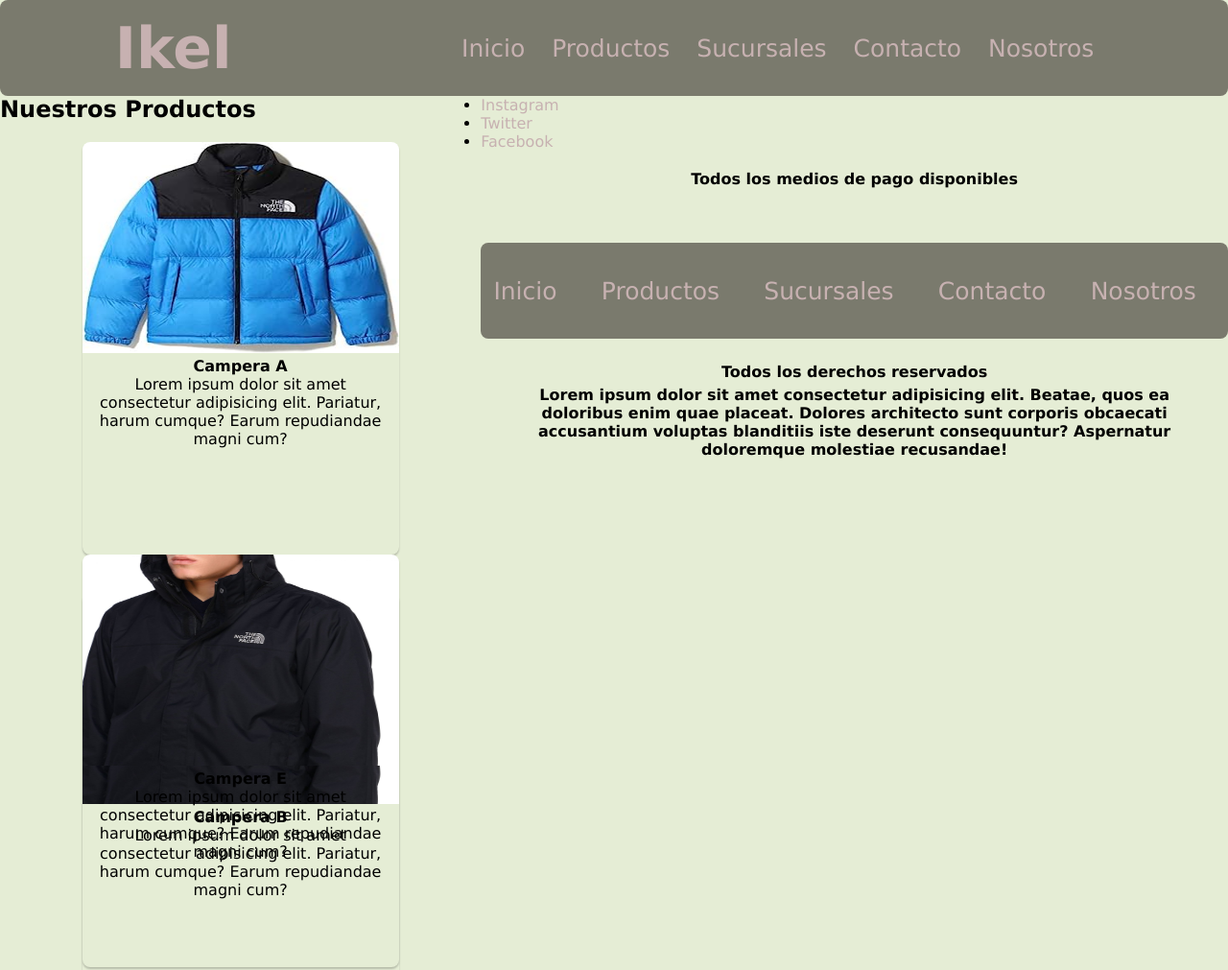
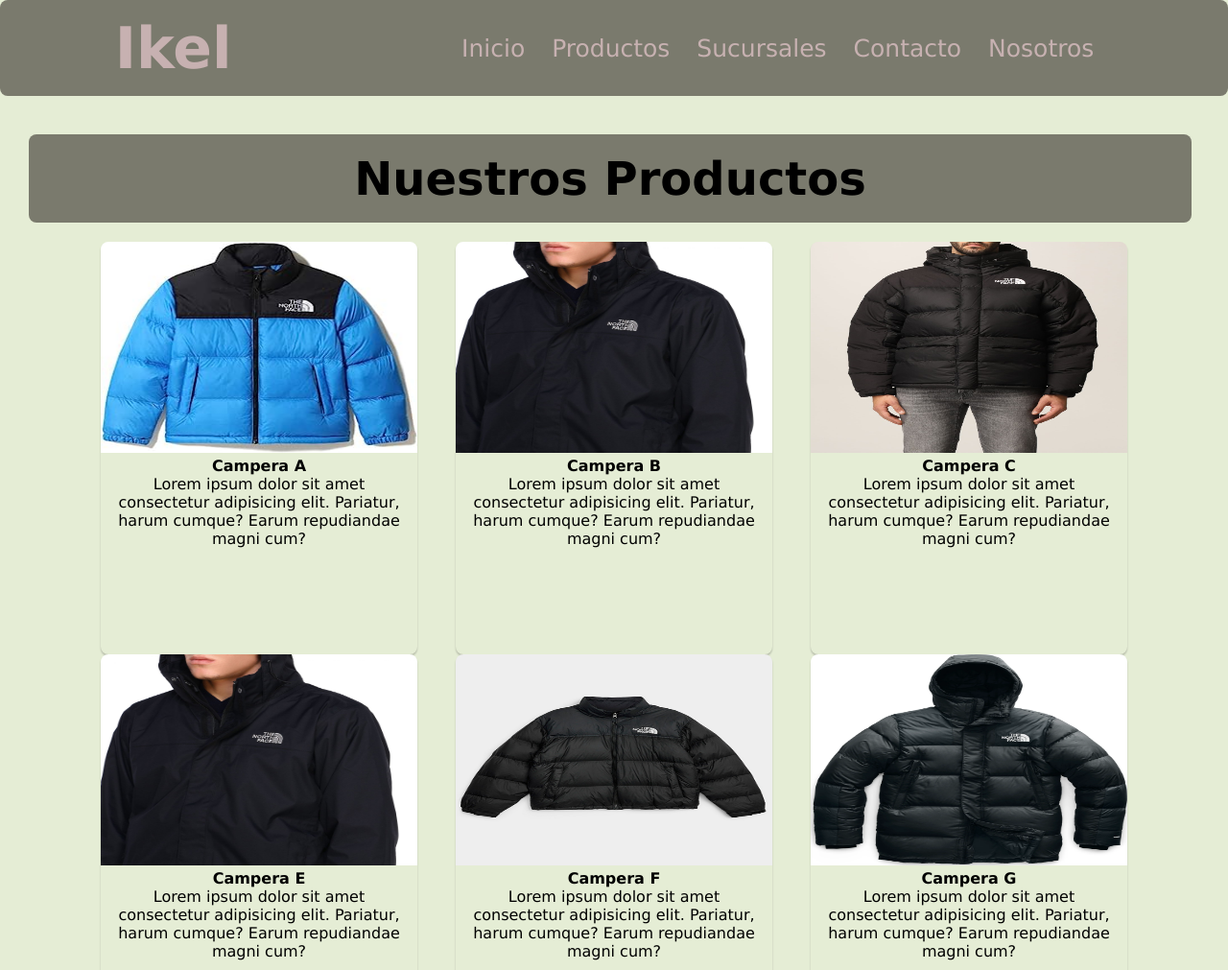
Before and after one commit to Hernanm13/PF-Munoz-Diaz, a plain HTML site: page Pages/Productos.html in a window 1280 px wide. Shown: the top 1011 px of the page at 96% size. Drawn offline with Linux system fonts and the light colour scheme; files whose address does not match are found by name.

Commit message:
Aplicando CSS a Productos

```diff
--- a/CSS/Style.CSS
+++ b/CSS/Style.CSS
@@ -2,9 +2,12 @@
     margin: 0;
     padding: 0;
 }
-Body {
+body {
     font-family: 'Lucida Sans', 'Lucida Sans Regular', 'Lucida Grande', 'Lucida Sans Unicode', Geneva, Verdana, sans-serif;
     background-color: #E5EDD5;
+}
+
+.Body{
     display: grid;
     grid-template-areas:
     "Nav Nav Nav"
@@ -16,6 +19,9 @@ Body {
     "MP MP MP"
     "BarraAbajo BarraAbajo BarraAbajo "
     "Copi Copi Copi";
+}
+.BodyP{
+
 }
 
 .Barra {
@@ -224,3 +230,17 @@ a {
 .Copi p{
     margin: 5px;
 }
+
+.Titulos{
+    background-color: #7A7A6D;
+    border-radius: 8px;
+    width:90%;
+    height: 4vh;
+    margin-top: 40px;
+    margin-left: 30px;
+    padding: 30px;
+    display: flex;
+    align-items: center;
+    justify-content: center;
+    font-size: 4vh;
+}
--- a/Pages/Productos.html
+++ b/Pages/Productos.html
@@ -6,7 +6,7 @@
     <title>PreEntrega_1</title>
     <link rel="stylesheet" href="../CSS/Style.CSS">
 </head>
-<body>
+<body class="BodyP">
     <header class="Barra">
 
         <h1><a href="../index.html">Ikel</a></h1>
@@ -21,12 +21,14 @@
         </nav>
     </header>
     <main>
-
-        <div class="Titulos">
+     <section  class="Titulos">
+        <div>
         <h2>
             Nuestros Productos
         </h2>
         </div>
+     </section>
+
 
 
 
@@ -55,7 +57,7 @@
             </div>
         </section>
 
-        <section class="Prod">
+        <section class="Fotos">
          <div class="Contenedor">
 
                 <div class="Carta">
@@ -78,15 +80,15 @@
         </section>
     </main>
 
-    <footer class="">
-        <ul class="Redes">
+    <footer class="Redes">
+        <ul class="Redes1">
         <li><a href="https://www.instagram.com/" target="_blank">Instagram</a></li>
         <li><a href="https://twitter.com/" target="_blank">Twitter</a></li>
         <li><a href="https://www.facebook.com/" target="_blank">Facebook</a></li>
         </ul>
         <p class="MP">Todos los medios de pago disponibles</p>
-        <div>
-            <ul class="Barra">
+        <div  class="BarraAbajo">
+            <ul>
                 <li><a href="../index.html"> Inicio </a></li>
                 <li><a href="Productos.html"> Productos </a></li>
                 <li><a href="Sucursales.html"> Sucursales </a></li>
```
